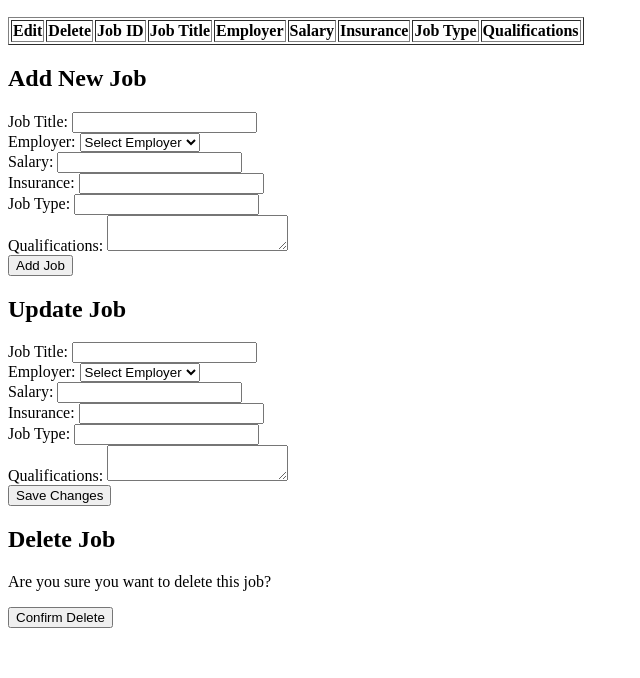
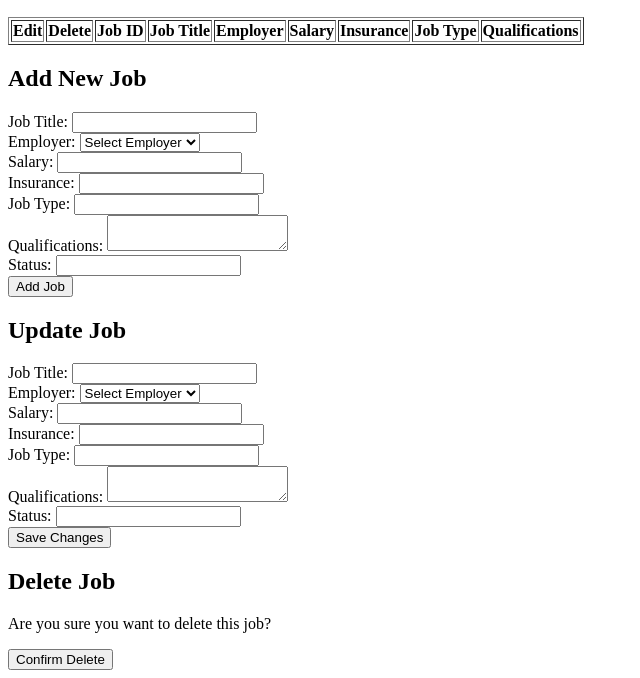
Before and after one commit to apanettiere/Step3, a plain HTML site: page jobs.html in a window 1280 px wide. Shown: the part 216-894 px from the top of the page, without its empty margins (0-640 px from the left). Before the commit the page ends 852 px from the top, so only its background shows below. Drawn offline with Linux system fonts and the light colour scheme.

Commit message:
Added status field for jobs

```diff
--- a/jobs.html
+++ b/jobs.html
@@ -57,6 +57,9 @@
         <label for="qualifications">Qualifications:</label>
         <textarea id="qualifications" name="qualifications"></textarea><br />
 
+        <label for="status">Status:</label>
+        <input type="text" id="status" name="status" required /><br />
+
         <button type="submit">Add Job</button>
       </form>
     </div>
@@ -86,6 +89,9 @@
         <label for="qualifications">Qualifications:</label>
         <textarea id="qualifications" name="qualifications"></textarea><br />
 
+        <label for="status">Status:</label>
+        <input type="text" id="status" name="status" required /><br />
+
         <button type="submit">Save Changes</button>
       </form>
     </div>
```
